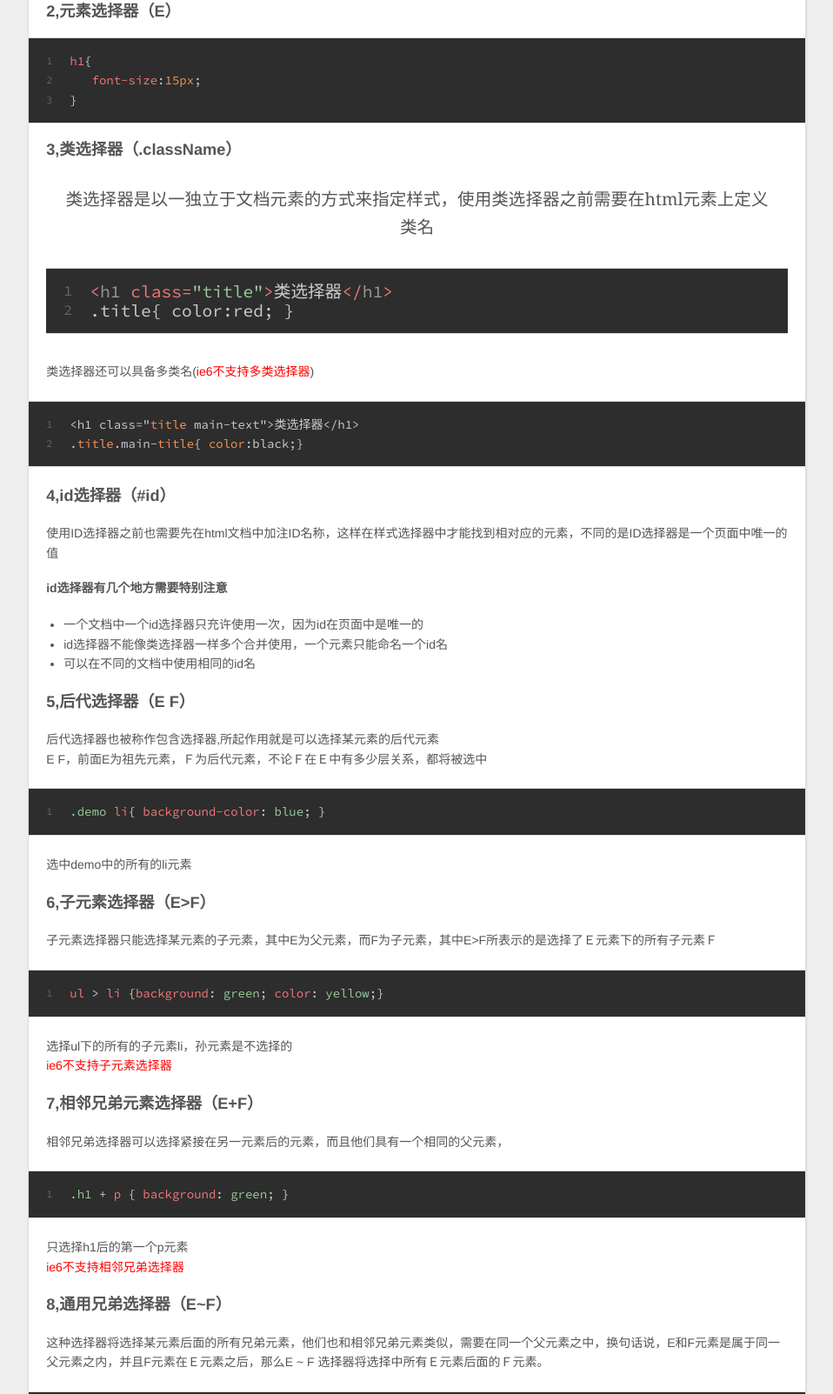
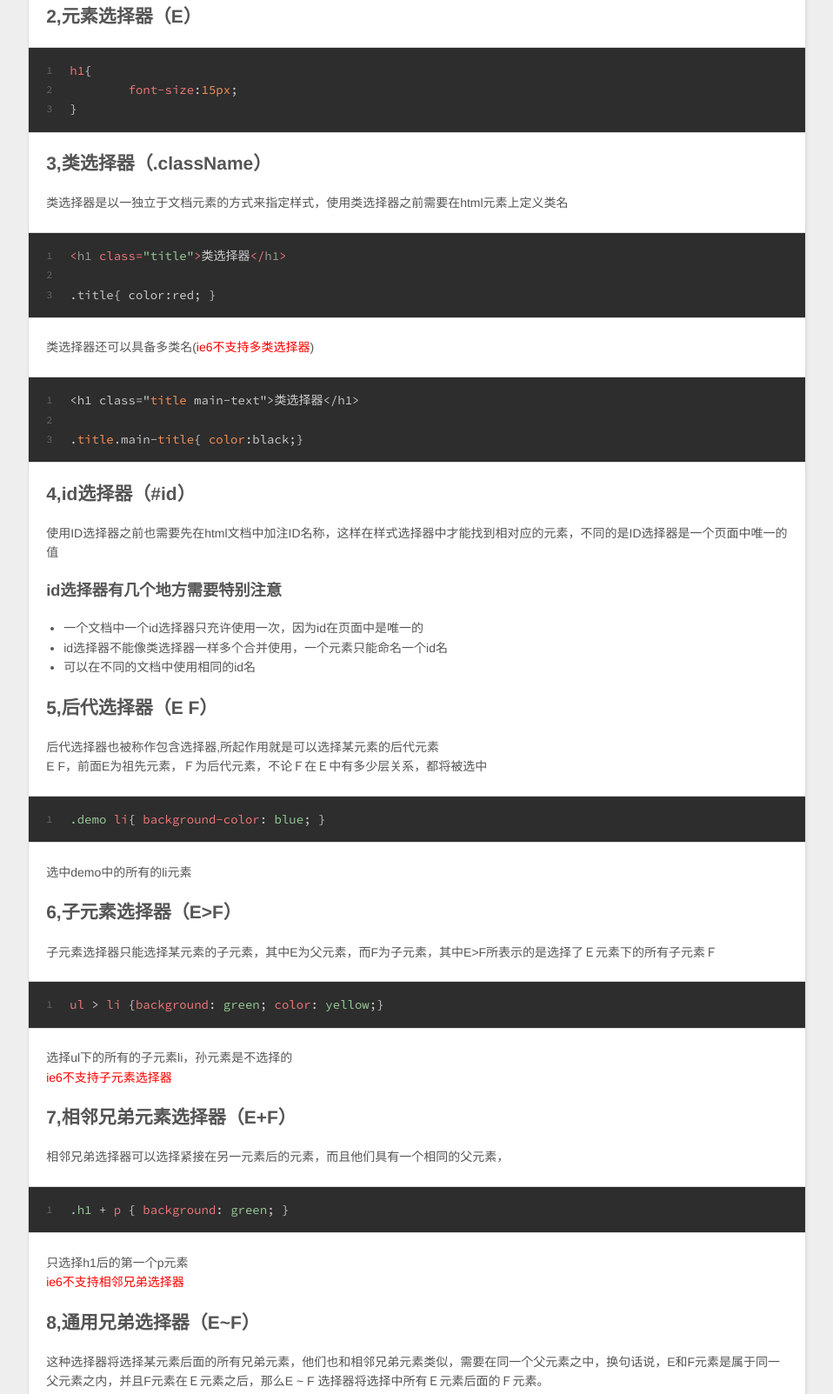
Before and after one commit to lisa88/lisa88.github.io, a plain HTML site: page index.html in a window 1280 px wide. Shown: the part 886-2489 px from the top of the page at 87% size, without its empty margins (8-966 px from the left). Drawn offline with nearby package versions, Linux system fonts and the light colour scheme.

Commit message:
Site updated: 2015-11-02 18:20:40

```diff
--- a/index.html
+++ b/index.html
@@ -88,28 +88,28 @@
     <div class="article-entry" itemprop="articleBody">
 
         <p>要使用css对HTML页面中的元素实现一对一，一对多或者多对一的控制，这就需要用到CSS选择器。<br>HTML页面中的元素就是通过CSS选择器进行控制的。</p>
-<h1 id="一，基本选择器">一，基本选择器</h1><h3 id="1,通配符选择器（*）">1,通配符选择器（*）</h3><p>通配符选择器是用来选择所有元素，也可以选择某个元素下的所有元素<br><figure class="highlight css"><table><tr><td class="gutter"><pre><span class="line">1</span><br><span class="line">2</span><br><span class="line">3</span><br><span class="line">4</span><br><span class="line">5</span><br><span class="line">6</span><br><span class="line">7</span><br></pre></td><td class="code"><pre><span class="line">*<span class="rules">&#123;</span><br><span class="line">	<span class="rule"><span class="attribute">margin</span>:<span class="value"><span class="number">0</span></span></span>;</span><br><span class="line">	<span class="rule"><span class="attribute">padding</span>:<span class="value"><span class="number">0</span></span></span>;</span><br><span class="line">&#125;</span></span><br><span class="line"><span class="class">.a</span> *<span class="rules">&#123;</span><br><span class="line">	<span class="rule"><span class="attribute">color</span>:<span class="value">red</span></span>;</span><br><span class="line">&#125;</span></span><br></pre></td></tr></table></figure></p>
-<h3 id="2,元素选择器（E）">2,元素选择器（E）</h3><figure class="highlight css"><table><tr><td class="gutter"><pre><span class="line">1</span><br><span class="line">2</span><br><span class="line">3</span><br></pre></td><td class="code"><pre><span class="line"><span class="tag">h1</span><span class="rules">&#123;</span><br><span class="line">   <span class="rule"><span class="attribute">font-size</span>:<span class="value"><span class="number">15px</span></span></span>;</span><br><span class="line">&#125;</span></span><br></pre></td></tr></table></figure>
-<h3 id="3,类选择器（-className）">3,类选择器（.className）</h3><blockquote>
-<p>类选择器是以一独立于文档元素的方式来指定样式，使用类选择器之前需要在html元素上定义类名<br><figure class="highlight xml"><table><tr><td class="gutter"><pre><span class="line">1</span><br><span class="line">2</span><br></pre></td><td class="code"><pre><span class="line"><span class="tag">&lt;<span class="title">h1</span> <span class="attribute">class</span>=<span class="value">"title"</span>&gt;</span>类选择器<span class="tag">&lt;/<span class="title">h1</span>&gt;</span></span><br><span class="line">.title&#123; color:red; &#125;</span><br></pre></td></tr></table></figure></p>
-</blockquote>
-<p>类选择器还可以具备多类名(<span style="color:red;">ie6不支持多类选择器</span>)<br><figure class="highlight dos"><table><tr><td class="gutter"><pre><span class="line">1</span><br><span class="line">2</span><br></pre></td><td class="code"><pre><span class="line">&lt;h1 class="<span class="built_in">title</span> main-text"&gt;类选择器&lt;/h1&gt;</span><br><span class="line">.<span class="built_in">title</span>.main-<span class="built_in">title</span>&#123; <span class="built_in">color</span>:black;&#125;</span><br></pre></td></tr></table></figure></p>
-<h3 id="4,id选择器（#id）">4,id选择器（#id）</h3><p>使用ID选择器之前也需要先在html文档中加注ID名称，这样在样式选择器中才能找到相对应的元素，不同的是ID选择器是一个页面中唯一的值    </p>
-<h5 id="id选择器有几个地方需要特别注意">id选择器有几个地方需要特别注意</h5><ul>
+<h1 id="一，基本选择器">一，基本选择器</h1><h2 id="1,通配符选择器（*）">1,通配符选择器（*）</h2><p>通配符选择器是用来选择所有元素，也可以选择某个元素下的所有元素<br><figure class="highlight css"><table><tr><td class="gutter"><pre><span class="line">1</span><br><span class="line">2</span><br><span class="line">3</span><br><span class="line">4</span><br><span class="line">5</span><br><span class="line">6</span><br><span class="line">7</span><br></pre></td><td class="code"><pre><span class="line">*<span class="rules">&#123;</span><br><span class="line">    <span class="rule"><span class="attribute">margin</span>:<span class="value"><span class="number">0</span></span></span>;</span><br><span class="line">    <span class="rule"><span class="attribute">padding</span>:<span class="value"><span class="number">0</span></span></span>;</span><br><span class="line">&#125;</span></span><br><span class="line"><span class="class">.a</span> *<span class="rules">&#123;</span><br><span class="line">    <span class="rule"><span class="attribute">color</span>:<span class="value">red</span></span>;</span><br><span class="line">&#125;</span></span><br></pre></td></tr></table></figure></p>
+<h2 id="2,元素选择器（E）">2,元素选择器（E）</h2><figure class="highlight css"><table><tr><td class="gutter"><pre><span class="line">1</span><br><span class="line">2</span><br><span class="line">3</span><br></pre></td><td class="code"><pre><span class="line"><span class="tag">h1</span><span class="rules">&#123;</span><br><span class="line">	<span class="rule"><span class="attribute">font-size</span>:<span class="value"><span class="number">15px</span></span></span>;</span><br><span class="line">&#125;</span></span><br></pre></td></tr></table></figure>
+<h2 id="3,类选择器（-className）">3,类选择器（.className）</h2><p>类选择器是以一独立于文档元素的方式来指定样式，使用类选择器之前需要在html元素上定义类名</p>
+<figure class="highlight xml"><table><tr><td class="gutter"><pre><span class="line">1</span><br><span class="line">2</span><br><span class="line">3</span><br></pre></td><td class="code"><pre><span class="line"><span class="tag">&lt;<span class="title">h1</span> <span class="attribute">class</span>=<span class="value">"title"</span>&gt;</span>类选择器<span class="tag">&lt;/<span class="title">h1</span>&gt;</span></span><br><span class="line"></span><br><span class="line">.title&#123; color:red; &#125;</span><br></pre></td></tr></table></figure>
+<p>类选择器还可以具备多类名(<span style="color:red;">ie6不支持多类选择器</span>)</p>
+<figure class="highlight dos"><table><tr><td class="gutter"><pre><span class="line">1</span><br><span class="line">2</span><br><span class="line">3</span><br></pre></td><td class="code"><pre><span class="line">&lt;h1 class="<span class="built_in">title</span> main-text"&gt;类选择器&lt;/h1&gt;</span><br><span class="line"></span><br><span class="line">.<span class="built_in">title</span>.main-<span class="built_in">title</span>&#123; <span class="built_in">color</span>:black;&#125;</span><br></pre></td></tr></table></figure>
+<h2 id="4,id选择器（#id）">4,id选择器（#id）</h2><p>使用ID选择器之前也需要先在html文档中加注ID名称，这样在样式选择器中才能找到相对应的元素，不同的是ID选择器是一个页面中唯一的值    </p>
+<h3 id="id选择器有几个地方需要特别注意">id选择器有几个地方需要特别注意</h3><ul>
 <li>一个文档中一个id选择器只充许使用一次，因为id在页面中是唯一的</li>
 <li>id选择器不能像类选择器一样多个合并使用，一个元素只能命名一个id名</li>
 <li>可以在不同的文档中使用相同的id名</li>
 </ul>
-<h3 id="5,后代选择器（E_F）">5,后代选择器（E F）</h3><p>后代选择器也被称作包含选择器,所起作用就是可以选择某元素的后代元素<br>E F，前面E为祖先元素，Ｆ为后代元素，不论Ｆ在Ｅ中有多少层关系，都将被选中<br><figure class="highlight css"><table><tr><td class="gutter"><pre><span class="line">1</span><br></pre></td><td class="code"><pre><span class="line"><span class="class">.demo</span> <span class="tag">li</span><span class="rules">&#123; <span class="rule"><span class="attribute">background-color</span>:<span class="value"> blue</span></span>; &#125;</span></span><br></pre></td></tr></table></figure></p>
+<h2 id="5,后代选择器（E_F）">5,后代选择器（E F）</h2><p>后代选择器也被称作包含选择器,所起作用就是可以选择某元素的后代元素<br>E F，前面E为祖先元素，Ｆ为后代元素，不论Ｆ在Ｅ中有多少层关系，都将被选中<br><figure class="highlight css"><table><tr><td class="gutter"><pre><span class="line">1</span><br></pre></td><td class="code"><pre><span class="line"><span class="class">.demo</span> <span class="tag">li</span><span class="rules">&#123; <span class="rule"><span class="attribute">background-color</span>:<span class="value"> blue</span></span>; &#125;</span></span><br></pre></td></tr></table></figure></p>
 <p>选中demo中的所有的li元素</p>
-<h3 id="6,子元素选择器（E&gt;F）">6,子元素选择器（E&gt;F）</h3><p>子元素选择器只能选择某元素的子元素，其中E为父元素，而F为子元素，其中E&gt;F所表示的是选择了Ｅ元素下的所有子元素Ｆ<br><figure class="highlight css"><table><tr><td class="gutter"><pre><span class="line">1</span><br></pre></td><td class="code"><pre><span class="line"><span class="tag">ul</span> &gt; <span class="tag">li</span> <span class="rules">&#123;<span class="rule"><span class="attribute">background</span>:<span class="value"> green</span></span>; <span class="rule"><span class="attribute">color</span>:<span class="value"> yellow</span></span>;&#125;</span></span><br></pre></td></tr></table></figure></p>
+<h2 id="6,子元素选择器（E&gt;F）">6,子元素选择器（E&gt;F）</h2><p>子元素选择器只能选择某元素的子元素，其中E为父元素，而F为子元素，其中E&gt;F所表示的是选择了Ｅ元素下的所有子元素Ｆ<br><figure class="highlight css"><table><tr><td class="gutter"><pre><span class="line">1</span><br></pre></td><td class="code"><pre><span class="line"><span class="tag">ul</span> &gt; <span class="tag">li</span> <span class="rules">&#123;<span class="rule"><span class="attribute">background</span>:<span class="value"> green</span></span>; <span class="rule"><span class="attribute">color</span>:<span class="value"> yellow</span></span>;&#125;</span></span><br></pre></td></tr></table></figure></p>
 <p>选择ul下的所有的子元素li，孙元素是不选择的<br><span style="color:red">ie6不支持子元素选择器</span></p>
-<h3 id="7,相邻兄弟元素选择器（E+F）">7,相邻兄弟元素选择器（E+F）</h3><p>相邻兄弟选择器可以选择紧接在另一元素后的元素，而且他们具有一个相同的父元素，<br><figure class="highlight css"><table><tr><td class="gutter"><pre><span class="line">1</span><br></pre></td><td class="code"><pre><span class="line"><span class="class">.h1</span> + <span class="tag">p</span> <span class="rules">&#123; <span class="rule"><span class="attribute">background</span>:<span class="value"> green</span></span>; &#125;</span></span><br></pre></td></tr></table></figure></p>
+<h2 id="7,相邻兄弟元素选择器（E+F）">7,相邻兄弟元素选择器（E+F）</h2><p>相邻兄弟选择器可以选择紧接在另一元素后的元素，而且他们具有一个相同的父元素，<br><figure class="highlight css"><table><tr><td class="gutter"><pre><span class="line">1</span><br></pre></td><td class="code"><pre><span class="line"><span class="class">.h1</span> + <span class="tag">p</span> <span class="rules">&#123; <span class="rule"><span class="attribute">background</span>:<span class="value"> green</span></span>; &#125;</span></span><br></pre></td></tr></table></figure></p>
 <p>只选择h1后的第一个p元素<br><span style="color:red">ie6不支持相邻兄弟选择器</span></p>
-<h3 id="8,通用兄弟选择器（E~F）">8,通用兄弟选择器（E~F）</h3><p>这种选择器将选择某元素后面的所有兄弟元素，他们也和相邻兄弟元素类似，需要在同一个父元素之中，换句话说，E和F元素是属于同一父元素之内，并且F元素在Ｅ元素之后，那么E ~ F 选择器将选择中所有Ｅ元素后面的Ｆ元素。<br><figure class="highlight css"><table><tr><td class="gutter"><pre><span class="line">1</span><br></pre></td><td class="code"><pre><span class="line"><span class="class">.h1</span> + <span class="tag">p</span> <span class="rules">&#123; <span class="rule"><span class="attribute">background</span>:<span class="value"> green</span></span>; &#125;</span></span><br></pre></td></tr></table></figure></p>
+<h2 id="8,通用兄弟选择器（E~F）">8,通用兄弟选择器（E~F）</h2><p>这种选择器将选择某元素后面的所有兄弟元素，他们也和相邻兄弟元素类似，需要在同一个父元素之中，换句话说，E和F元素是属于同一父元素之内，并且F元素在Ｅ元素之后，那么E ~ F 选择器将选择中所有Ｅ元素后面的Ｆ元素。<br><figure class="highlight css"><table><tr><td class="gutter"><pre><span class="line">1</span><br></pre></td><td class="code"><pre><span class="line"><span class="class">.h1</span> + <span class="tag">p</span> <span class="rules">&#123; <span class="rule"><span class="attribute">background</span>:<span class="value"> green</span></span>; &#125;</span></span><br></pre></td></tr></table></figure></p>
 <p>选择h1后面的所有p元素</p>
 <p><span style="color:green">相邻兄弟选择器仅选择与其相邻的后面的元素（选中的仅一个元素）；而通用兄弟元素选择器，选中的是元素相邻的后面的所有兄弟元素，</span><br><span style="color:red">ie6不支持相邻兄弟选择器</span></p>
-<h3 id="9,群组选择器（E~F）">9,群组选择器（E~F）</h3><p>群组选择器是将具有相同样式的元素分组在一起，每个选择器之间使用逗号<br><figure class="highlight mel"><table><tr><td class="gutter"><pre><span class="line">1</span><br></pre></td><td class="code"><pre><span class="line">.<span class="keyword">text</span>, .sub-<span class="keyword">text</span>&#123; font-<span class="keyword">size</span>：<span class="number">10</span>px;&#125;</span><br></pre></td></tr></table></figure></p>
+<h2 id="9,群组选择器（E~F）">9,群组选择器（E~F）</h2><p>群组选择器是将具有相同样式的元素分组在一起，每个选择器之间使用逗号<br><figure class="highlight mel"><table><tr><td class="gutter"><pre><span class="line">1</span><br></pre></td><td class="code"><pre><span class="line">.<span class="keyword">text</span>, .sub-<span class="keyword">text</span>&#123; font-<span class="keyword">size</span>：<span class="number">10</span>px;&#125;</span><br></pre></td></tr></table></figure></p>
 
 
     </div>
```
Also changed, not shown: 2015/11/02/test/index.html (+17 -20 lines).
